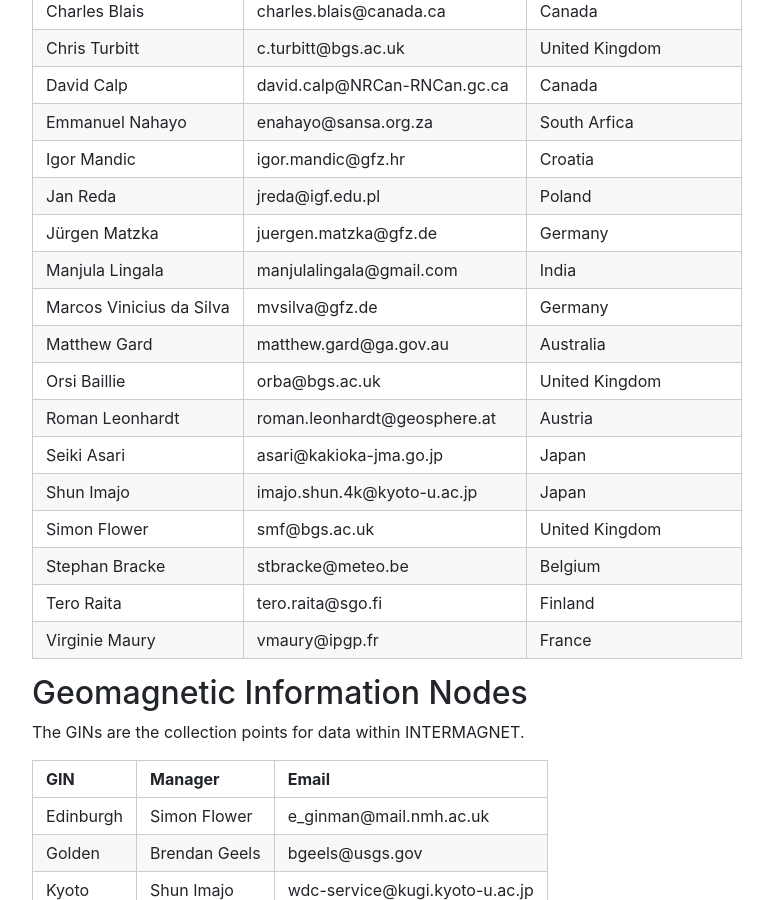
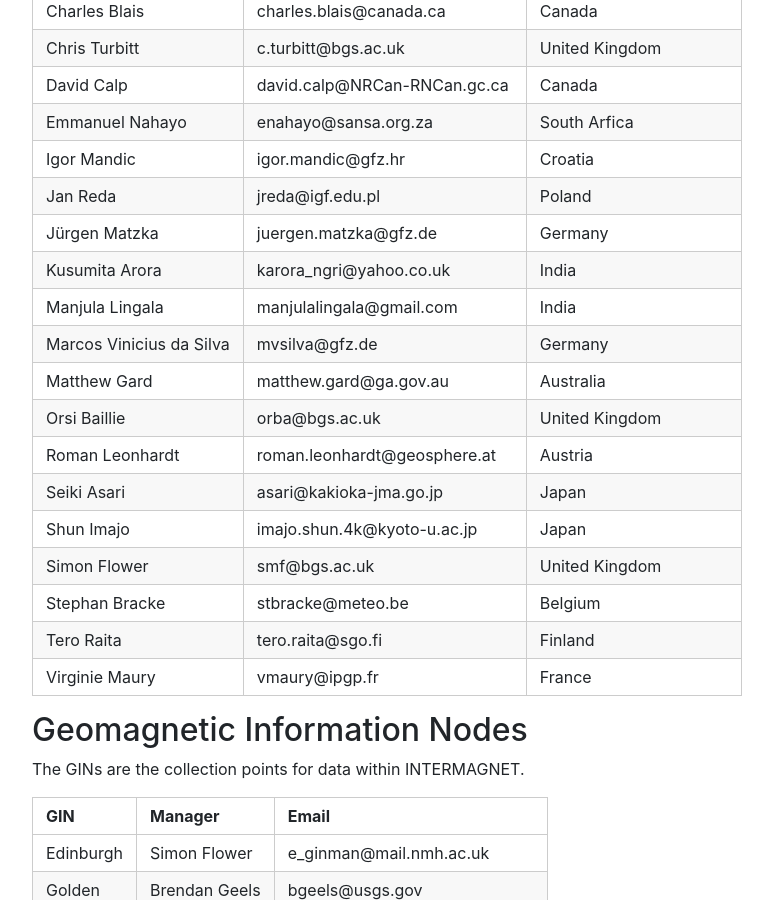
Before and after one commit to INTERMAGNET/intermagnet.github.io, a Jekyll site: the page built from contacts.md, in a window 1280 px wide and 900 px high, scrolled down 990 px. Shown: the whole window, without its empty margins (53-826 px from the left). Built offline with Jekyll 4.4.1, drawn with Linux system fonts in a browser that asks for light colours.

Commit message:
Update contacts.md
add member Arora Kusumita

```diff
--- a/contacts.md
+++ b/contacts.md
@@ -32,6 +32,7 @@
 | Igor Mandic              | igor.mandic@gfz.hr             | Croatia                  |
 | Jan Reda                 | jreda@igf.edu.pl               | Poland                   |
 | Jürgen Matzka            | juergen.matzka@gfz.de          | Germany                  |
+| Kusumita Arora           | karora_ngri@yahoo.co.uk        | India                    |
 | Manjula Lingala          | manjulalingala@gmail.com       | India                    |
 | Marcos Vinicius da Silva | mvsilva@gfz.de                 | Germany                  |
 | Matthew Gard             | matthew.gard@ga.gov.au         | Australia                |
```
